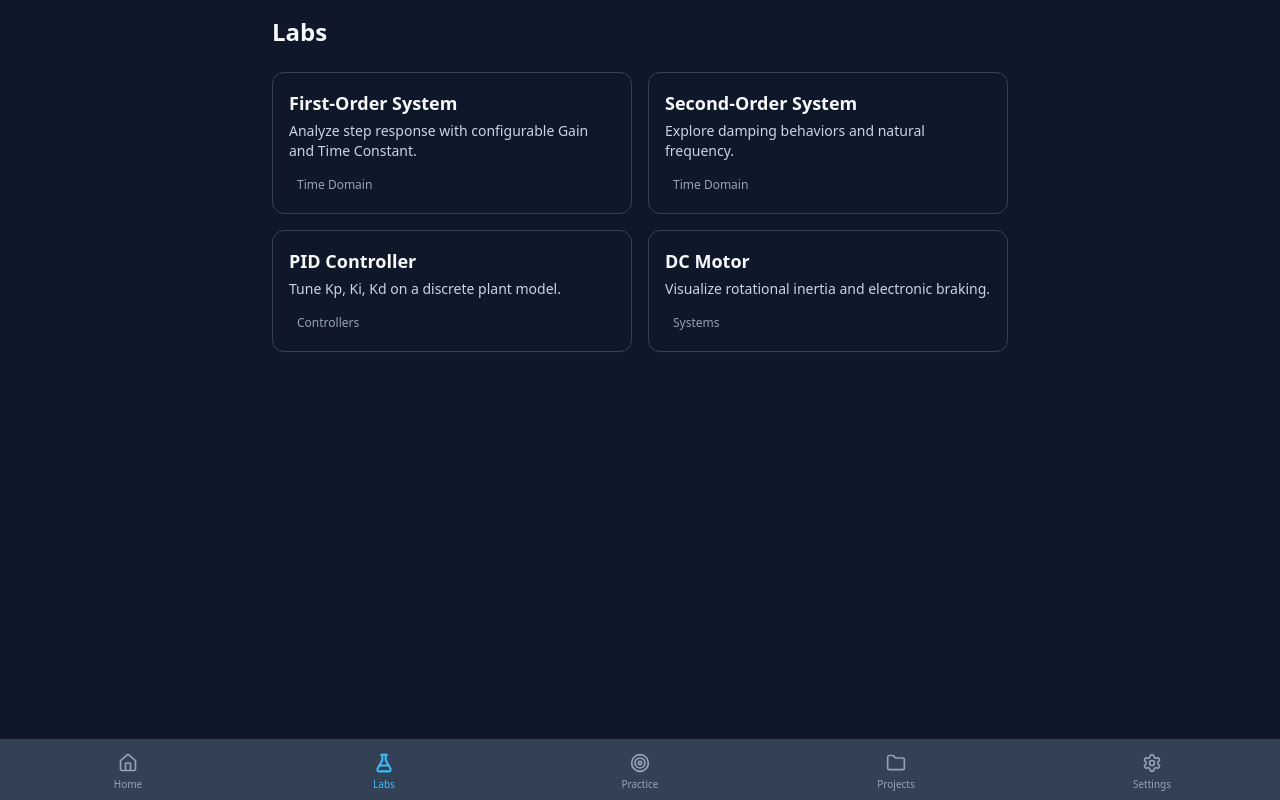
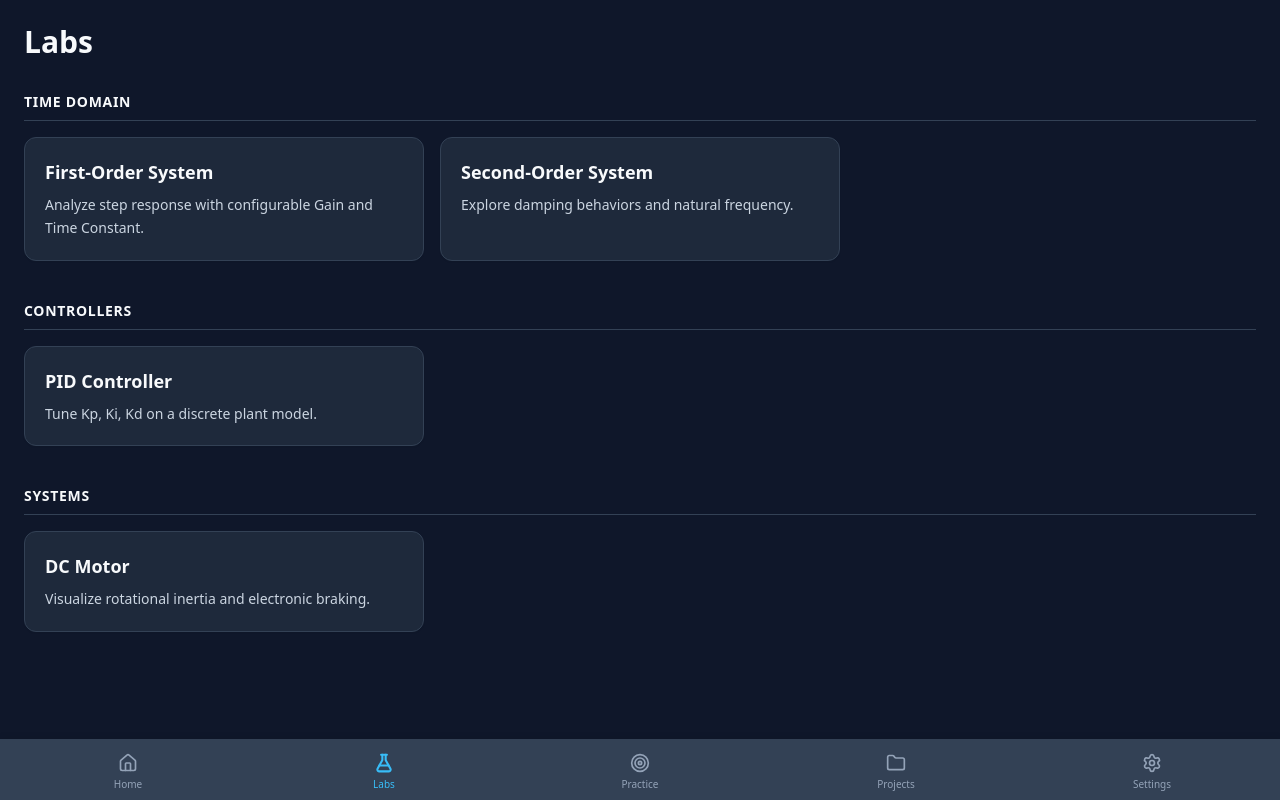
Before and after one commit to cryptXploit/ControlLab, a React (Vite) app: page /labs in a window 1280 px wide. Built offline with nearby package versions, Linux system fonts and the light colour scheme.

Commit message:
feat(p2): redesign tool discovery architecture with centralized registry and localized categories

```diff
--- a/src/core/tools/registry.ts
+++ b/src/core/tools/registry.ts
@@ -1,15 +1,19 @@
-import FirstOrderLab from '@/features/labs/FirstOrderLab';
-import SecondOrderLab from '@/features/labs/SecondOrderLab';
-import PidLab from '@/features/labs/PidLab';
-import DCMotorLab from '@/features/labs/DCMotorLab';
+import { lazy } from 'react';
+import type { ComponentType } from 'react';
 
 export interface ToolDefinition {
   id: string;
   titleKey: string;
   descKey: string;
   categoryKey: string;
-  component: React.ComponentType;
+  route: string;
+  component: ComponentType;
 }
+
+const FirstOrderLab = lazy(() => import('@/features/labs/FirstOrderLab'));
+const SecondOrderLab = lazy(() => import('@/features/labs/SecondOrderLab'));
+const PidLab = lazy(() => import('@/features/labs/PidLab'));
+const DCMotorLab = lazy(() => import('@/features/labs/DCMotorLab'));
 
 export const TOOL_REGISTRY: ToolDefinition[] = [
   {
@@ -17,6 +21,7 @@ export const TOOL_REGISTRY: ToolDefinition[] = [
     titleKey: 'tools.firstOrder.title',
     descKey: 'tools.firstOrder.desc',
     categoryKey: 'category.timeDomain',
+    route: '/labs/first-order',
     component: FirstOrderLab
   },
   {
@@ -24,6 +29,7 @@ export const TOOL_REGISTRY: ToolDefinition[] = [
     titleKey: 'tools.secondOrder.title',
     descKey: 'tools.secondOrder.desc',
     categoryKey: 'category.timeDomain',
+    route: '/labs/second-order',
     component: SecondOrderLab
   },
   {
@@ -31,6 +37,7 @@ export const TOOL_REGISTRY: ToolDefinition[] = [
     titleKey: 'tools.pid.title',
     descKey: 'tools.pid.desc',
     categoryKey: 'category.controllers',
+    route: '/labs/pid',
     component: PidLab
   },
   {
@@ -38,6 +45,7 @@ export const TOOL_REGISTRY: ToolDefinition[] = [
     titleKey: 'tools.dcMotor.title',
     descKey: 'tools.dcMotor.desc',
     categoryKey: 'category.systems',
+    route: '/labs/dc-motor',
     component: DCMotorLab
   }
 ];
--- a/src/features/labs/LabsExplorer.tsx
+++ b/src/features/labs/LabsExplorer.tsx
@@ -1,27 +1,47 @@
 import { Link } from 'wouter';
 import { TOOL_REGISTRY } from '@/core/tools/registry';
+import type { ToolDefinition } from '@/core/tools/registry';
 import { useTranslation } from '@/store/useLocaleStore';
 import { Card } from '@/components/ui/Card';
 
 export function LabsExplorer() {
   const { t } = useTranslation();
 
+  // Group tools by categoryKey
+  const groupedTools = TOOL_REGISTRY.reduce((acc, tool) => {
+    if (!acc[tool.categoryKey]) {
+      acc[tool.categoryKey] = [];
+    }
+    acc[tool.categoryKey].push(tool);
+    return acc;
+  }, {} as Record<string, ToolDefinition[]>);
+
   return (
-    <div className="p-4 max-w-screen-md mx-auto pb-24">
-      <h1 className="text-2xl font-bold text-text-primary mb-6">{t('nav.labs')}</h1>
-      <div className="grid grid-cols-1 sm:grid-cols-2 gap-4">
-        {TOOL_REGISTRY.map((tool) => (
-          <Link href={`/labs/${tool.id}`} key={tool.id} className="block group">
-            <Card interactive className="p-4 h-full transition-colors hover:border-accent-primary hover:bg-gray-50 dark:hover:bg-gray-800/50">
-              <h3 className="text-lg font-semibold text-text-primary group-hover:text-accent-primary transition-colors">
-                {(t as any)(tool.titleKey)}
-              </h3>
-              <p className="text-sm text-text-secondary mt-1">{(t as any)(tool.descKey)}</p>
-              <div className="mt-3 inline-flex items-center text-xs font-medium text-text-muted bg-bg-base px-2 py-1 rounded-md">
-                {(t as any)(tool.categoryKey)}
-              </div>
-            </Card>
-          </Link>
+    <div className="p-4 md:p-6 w-full max-w-7xl mx-auto pb-24">
+      <h1 className="text-3xl font-bold text-text-primary mb-8">{(t as any)('nav.labs')}</h1>
+
+      <div className="flex flex-col gap-10">
+        {Object.entries(groupedTools).map(([categoryKey, tools]) => (
+          <section key={categoryKey} className="w-full">
+            <h2 className="text-lg font-semibold text-text-primary mb-4 uppercase tracking-wider text-sm border-b border-border-subtle pb-2">
+              {(t as any)(categoryKey)}
+            </h2>
+
+            <div className="grid grid-cols-1 md:grid-cols-2 lg:grid-cols-3 gap-4">
+              {tools.map((tool) => (
+                <Link href={tool.route} key={tool.id} className="block group h-full">
+                  <Card interactive className="p-5 h-full flex flex-col bg-background-surface border border-border-subtle hover:-translate-y-0.5 hover:shadow-md hover:border-accent-primary transition-all duration-200">
+                    <h3 className="text-lg font-bold text-text-primary group-hover:text-accent-primary transition-colors">
+                      {(t as any)(tool.titleKey)}
+                    </h3>
+                    <p className="text-sm text-text-secondary mt-2 flex-1 leading-relaxed">
+                      {(t as any)(tool.descKey)}
+                    </p>
+                  </Card>
+                </Link>
+              ))}
+            </div>
+          </section>
         ))}
       </div>
     </div>
```
